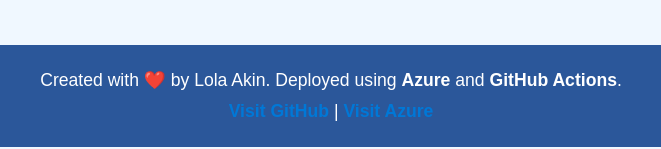
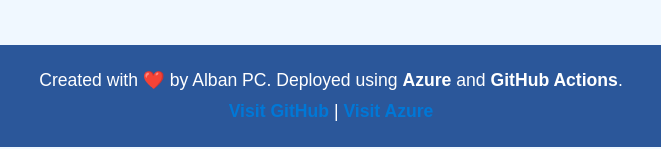
Before and after one commit to AlbanPC/deploying-to-azure, a plain HTML site: page index.html in a window 1280 px wide. Shown: the part 648-797 px from the top of the page, 309-970 px from the left. Drawn offline with Linux system fonts and the light colour scheme.

Commit message:
Update index.html

```diff
--- a/index.html
+++ b/index.html
@@ -91,7 +91,7 @@
  </main>
 
  <footer>
-  <p>Created with ❤️ by Lola Akin. Deployed using <strong>Azure</strong> and <strong>GitHub Actions</strong>.</p>
+  <p>Created with ❤️ by Alban PC. Deployed using <strong>Azure</strong> and <strong>GitHub Actions</strong>.</p>
   <p><a href="https://github.com/">Visit GitHub</a> | <a href="https://azure.microsoft.com/">Visit Azure</a></p>
  </footer>
 </body>
```
